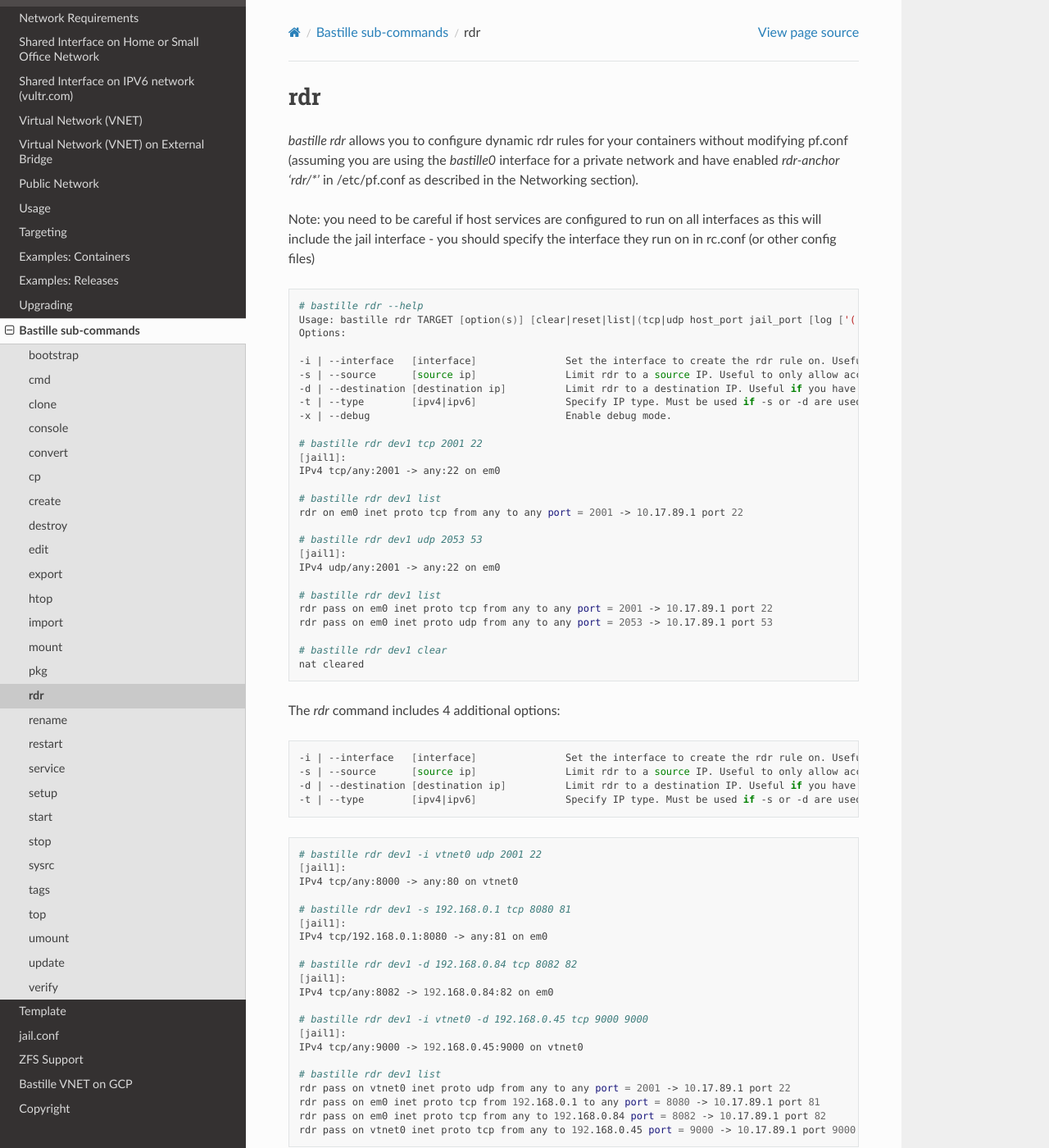
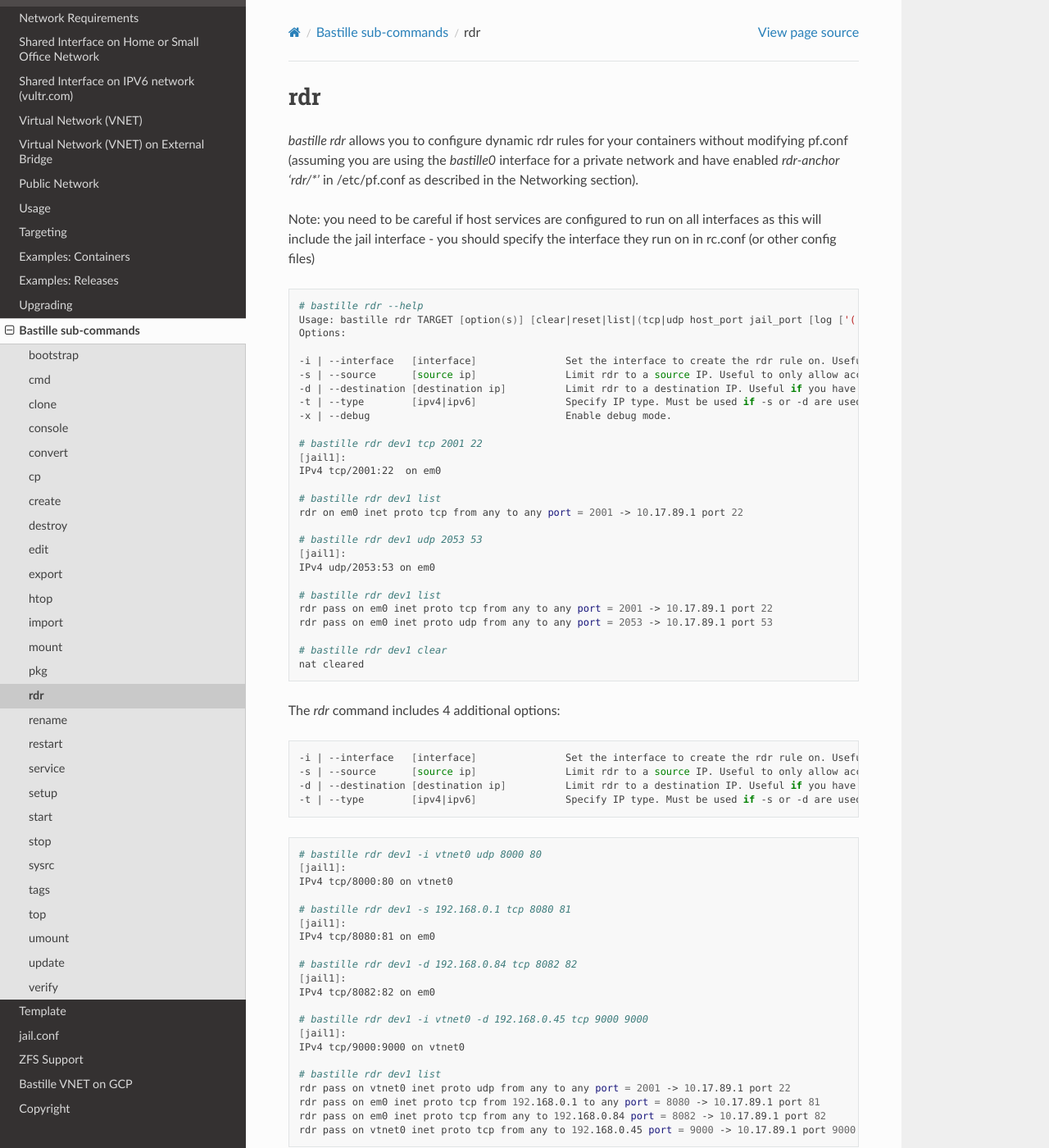
Before and after one commit to BastilleBSD/bastille, a Sphinx documentation site: the page built from docs/chapters/subcommands/rdr.rst, in a window 1280 px wide and 1400 px high. Shown: the whole window at 82% size. Built offline with Sphinx 7.4.7 and the Read the Docs theme 3.1.0, drawn with Linux system fonts in a browser that asks for light colours; pages that are not in the unit, such as notebooks, are missing from menus.

Commit message:
docs: rdr, fix info return block

```diff
--- a/docs/chapters/subcommands/rdr.rst
+++ b/docs/chapters/subcommands/rdr.rst
@@ -25,14 +25,14 @@ specify the interface they run on in rc.conf (or other config files)
 
     # bastille rdr dev1 tcp 2001 22
     [jail1]:
-    IPv4 tcp/any:2001 -> any:22 on em0
+    IPv4 tcp/2001:22  on em0
 
     # bastille rdr dev1 list
     rdr on em0 inet proto tcp from any to any port = 2001 -> 10.17.89.1 port 22
 
     # bastille rdr dev1 udp 2053 53
     [jail1]:
-    IPv4 udp/any:2001 -> any:22 on em0
+    IPv4 udp/2053:53 on em0
 
     # bastille rdr dev1 list
     rdr pass on em0 inet proto tcp from any to any port = 2001 -> 10.17.89.1 port 22
@@ -52,21 +52,21 @@ The `rdr` command includes 4 additional options:
 
 .. code-block:: shell
 
-    # bastille rdr dev1 -i vtnet0 udp 2001 22
+    # bastille rdr dev1 -i vtnet0 udp 8000 80
     [jail1]:
-    IPv4 tcp/any:8000 -> any:80 on vtnet0
+    IPv4 tcp/8000:80 on vtnet0
 
     # bastille rdr dev1 -s 192.168.0.1 tcp 8080 81
     [jail1]:
-    IPv4 tcp/192.168.0.1:8080 -> any:81 on em0
+    IPv4 tcp/8080:81 on em0
 
     # bastille rdr dev1 -d 192.168.0.84 tcp 8082 82
     [jail1]:
-    IPv4 tcp/any:8082 -> 192.168.0.84:82 on em0
+    IPv4 tcp/8082:82 on em0
 
     # bastille rdr dev1 -i vtnet0 -d 192.168.0.45 tcp 9000 9000
     [jail1]:
-    IPv4 tcp/any:9000 -> 192.168.0.45:9000 on vtnet0
+    IPv4 tcp/9000:9000 on vtnet0
 
     # bastille rdr dev1 list
     rdr pass on vtnet0 inet proto udp from any to any port = 2001 -> 10.17.89.1 port 22
```
